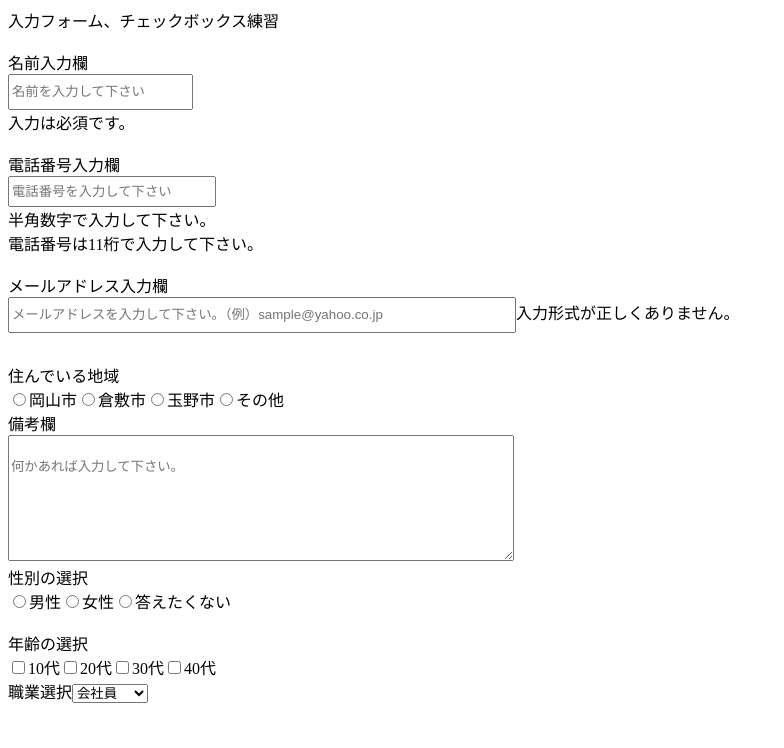
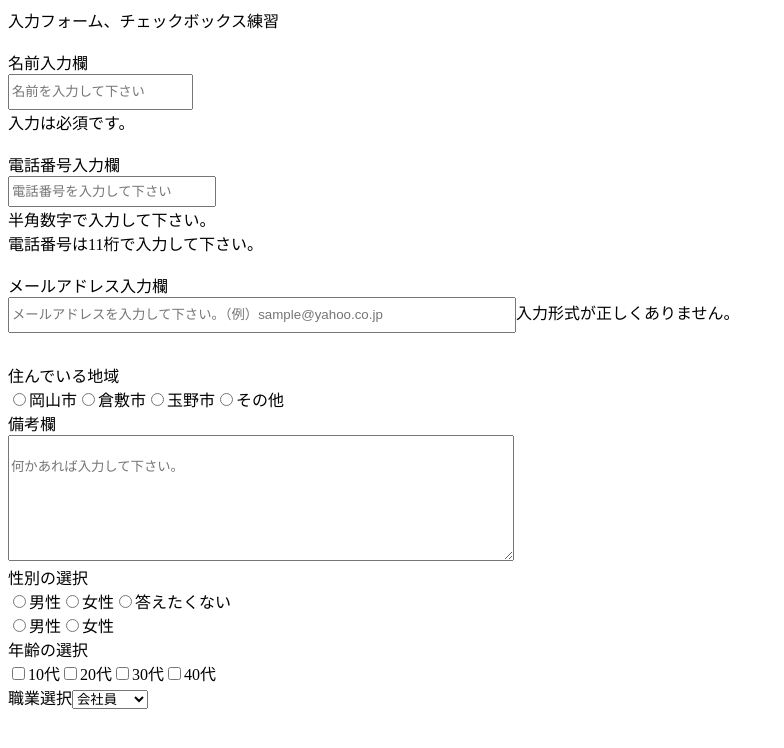
Before and after one commit to ShunNadamoto/clonepractice, a Next.js app: page /study7 in a window 1280 px wide. Shown: the top 748 px of the page, without its empty margins (0-784 px from the left). Built offline with nearby package versions, Linux system fonts and the light colour scheme.

Commit message:
入力フォーム練習

```diff
--- a/src/pages/study7/index.tsx
+++ b/src/pages/study7/index.tsx
@@ -106,7 +106,7 @@ const Study7: NextPage = () => {
         </label>
       ))}
       <br></br>
-      {/* <label>
+      <label>
         <input
           type='radio'
           value='男性'
@@ -123,7 +123,7 @@ const Study7: NextPage = () => {
           onChange={() => setSelectSex('女性')}
         />
         女性
-      </label> */}
+      </label>
       <br></br>
       <div>年齢の選択</div>
 
```
